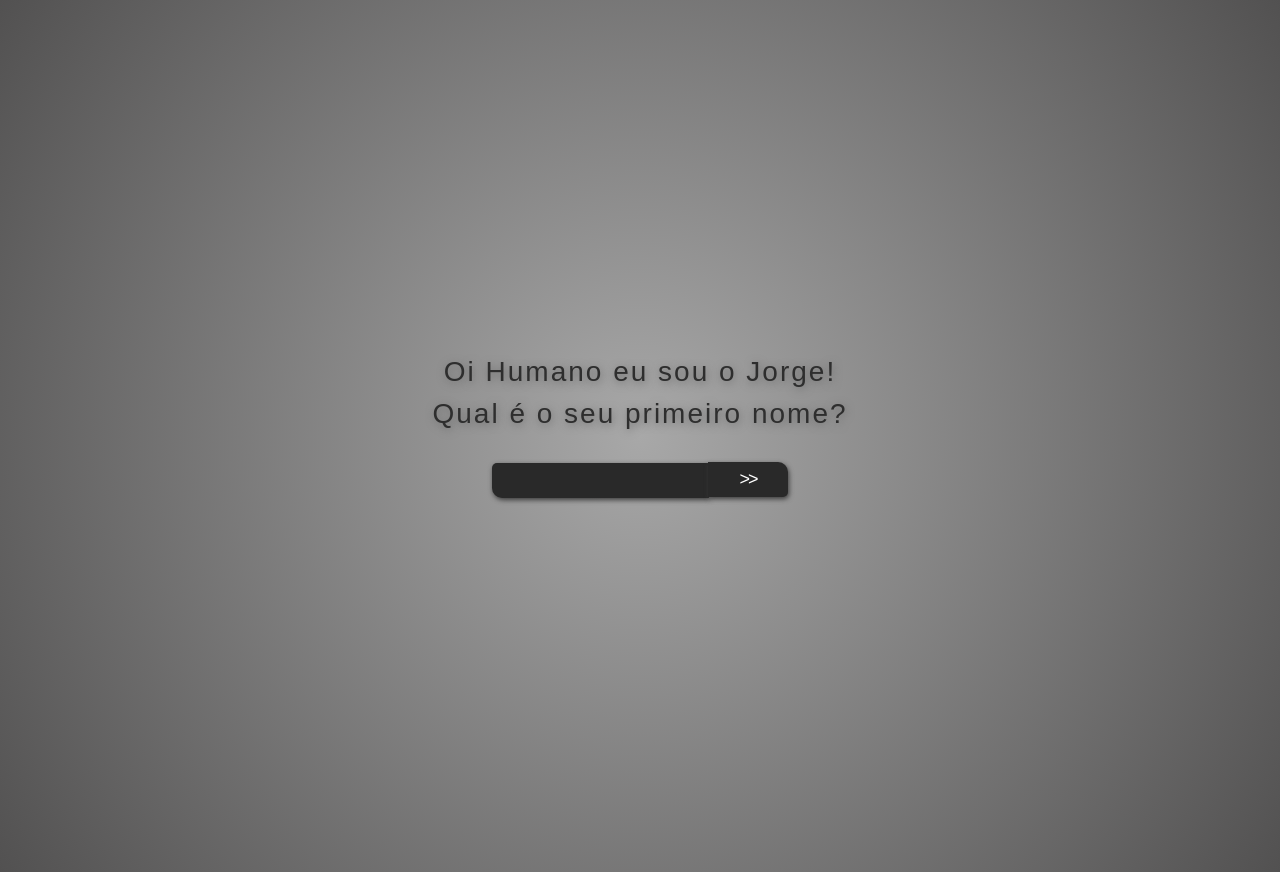
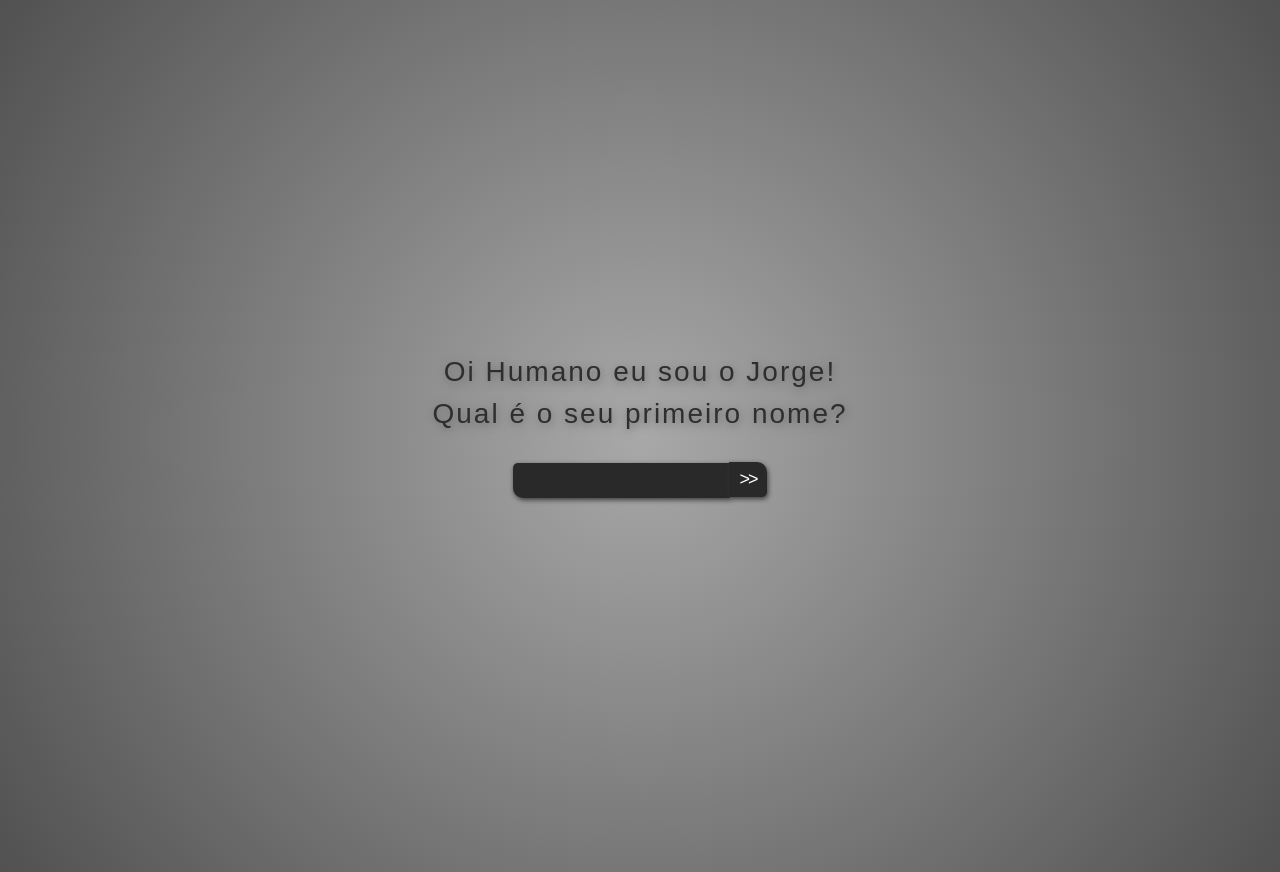
Before and after one commit to BeatrizUser/FakeAi, a plain HTML site: page index.html in a window 1280 px wide. Drawn offline with nearby package versions, Linux system fonts and the light colour scheme; a web font is replaced by a local one.

Commit message:
Update style.css

```diff
--- a/css/style.css
+++ b/css/style.css
@@ -42,7 +42,7 @@ input:focus-visible{
 button{
     background: #292929;
     color: #ffffff;
-    min-width: 80px;
+    width: auto;
     border-radius: 4px 10px 4px 9px;
     border: none;
     padding: 2px 10px 2px 10px;
```
